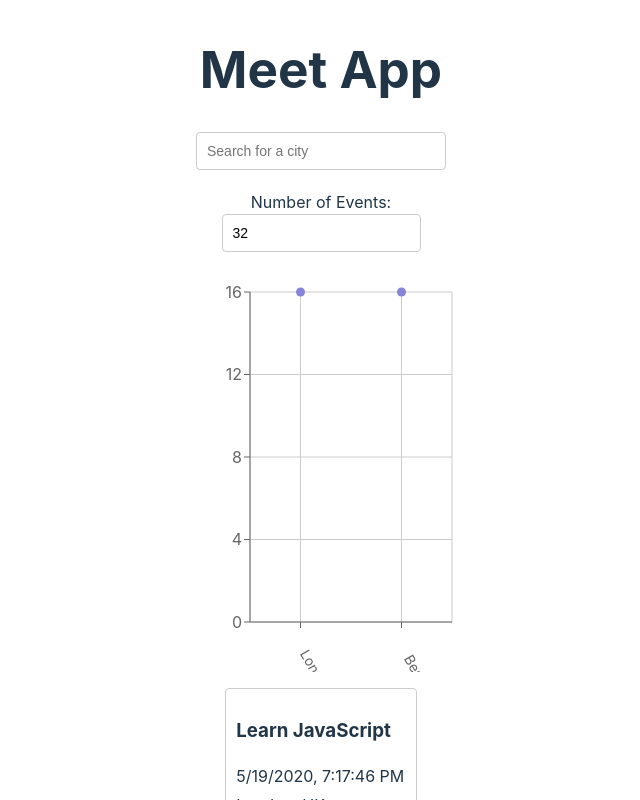
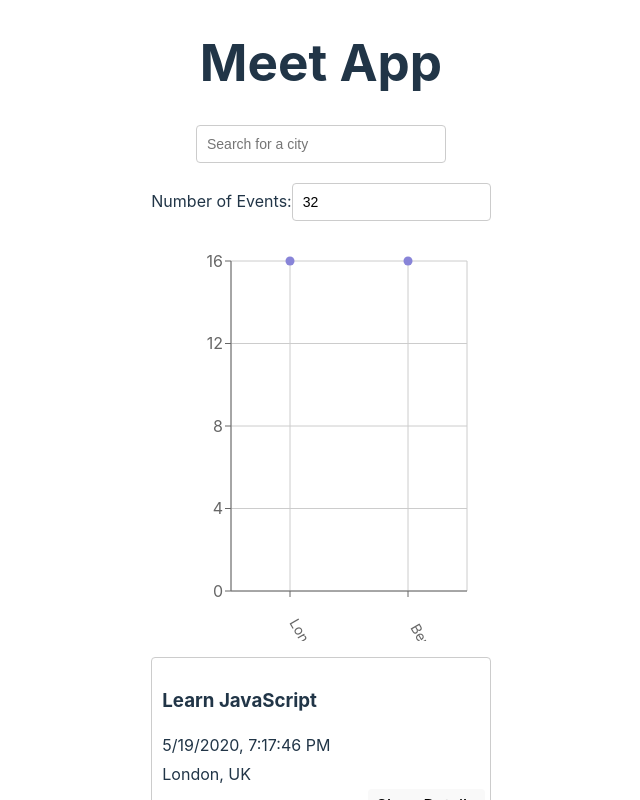
Before and after one commit to includeheart/meet, a React (Vite) app: page / in a window 1280 px wide. Shown: the top 800 px of the page, without its empty margins (319-959 px from the left). Built offline with nearby package versions, Linux system fonts and the light colour scheme.

Commit message:
Adjusting app.css

```diff
--- a/src/App.css
+++ b/src/App.css
@@ -1,10 +1,11 @@
 @import url(https://fonts.googleapis.com/css?family=Roboto:500);
 .App {
   text-align: center;
-  padding: 2% 5%;
+  padding: 0;
   display: flex;
   flex-direction: column;
-  align-items:center;
+  align-items: stretch;
+  width: 100%;
 }
 
 .App * {
```
